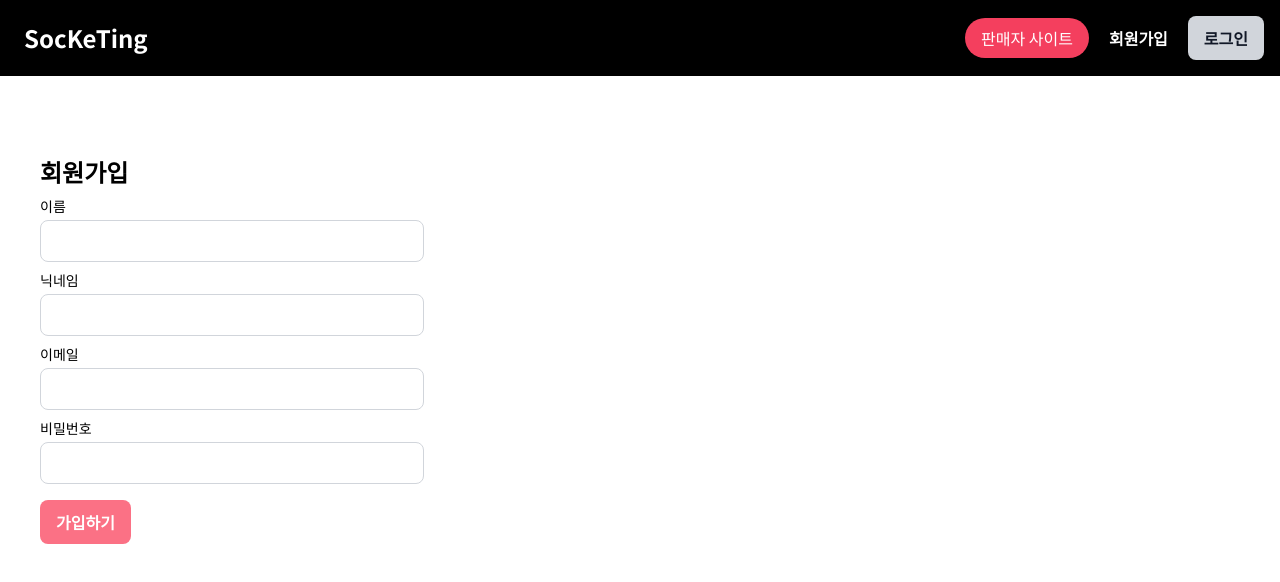
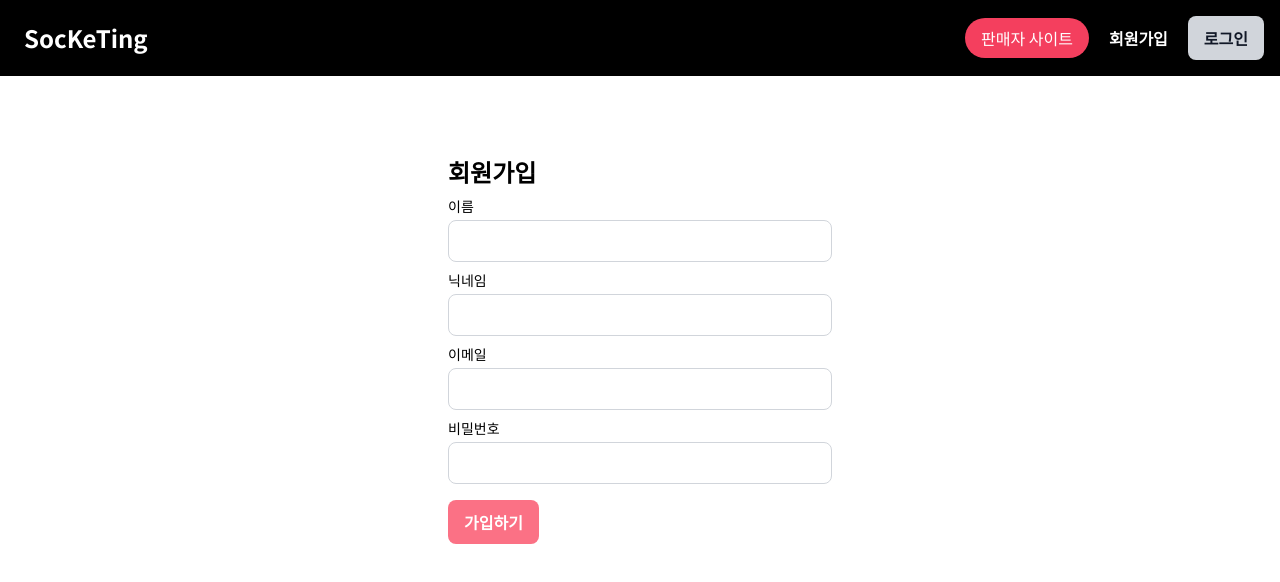
Before and after one commit to socketing-refactoring/next-socketing-client, a Next.js app: page /join in a window 1280 px wide. Shown: the top 582 px of the page. Built offline with nearby package versions, Linux system fonts and the light colour scheme.

Commit message:
chore: Add vercel analytics

```diff
--- a/app/join/page.tsx
+++ b/app/join/page.tsx
@@ -18,8 +18,8 @@ const JoinPage = () => {
   };
 
   return (
-    <div className="flex">
-      <div className="w-96 m-20 mx-10 justify-center">
+    <div className="flex justify-center">
+      <div className="w-96 my-20 mx-10 justify-center">
         <div className="">
           <h1 className="text-2xl font-bold">회원가입</h1>
         </div>
--- a/app/layout.tsx
+++ b/app/layout.tsx
@@ -4,6 +4,7 @@ import "../styles/global.css";
 import "../styles/common.scss";
 import { ToastContainer } from "react-toastify";
 import MainLayout from "../layouts/MainLayout";
+import { Analytics } from "@vercel/analytics/react";
 
 const notoSansKr = Noto_Sans_KR({
   subsets: ["latin"],
@@ -31,6 +32,7 @@ export default function RootLayout({
       <body className={notoSansKr.className}>
         <MainLayout>{children}</MainLayout>
         <ToastContainer></ToastContainer>
+        <Analytics />
       </body>
     </html>
   );
--- a/package.json
+++ b/package.json
@@ -11,6 +11,7 @@
   "dependencies": {
     "@tanstack/react-query": "^5.71.10",
     "@tosspayments/tosspayments-sdk": "^2.3.4",
+    "@vercel/analytics": "^1.5.0",
     "axios": "^1.7.9",
     "dayjs": "^1.11.13",
     "jwt-decode": "^4.0.0",
```
Also changed, not shown: 1 other file (tests, documents, lock files or other folders).
